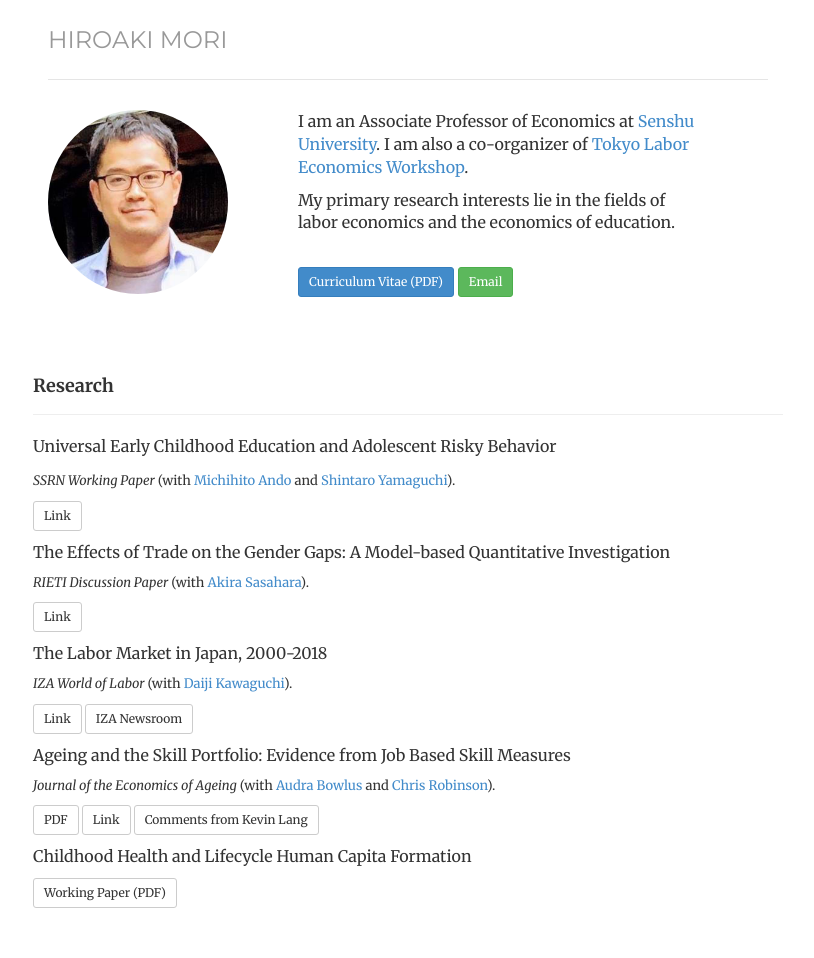
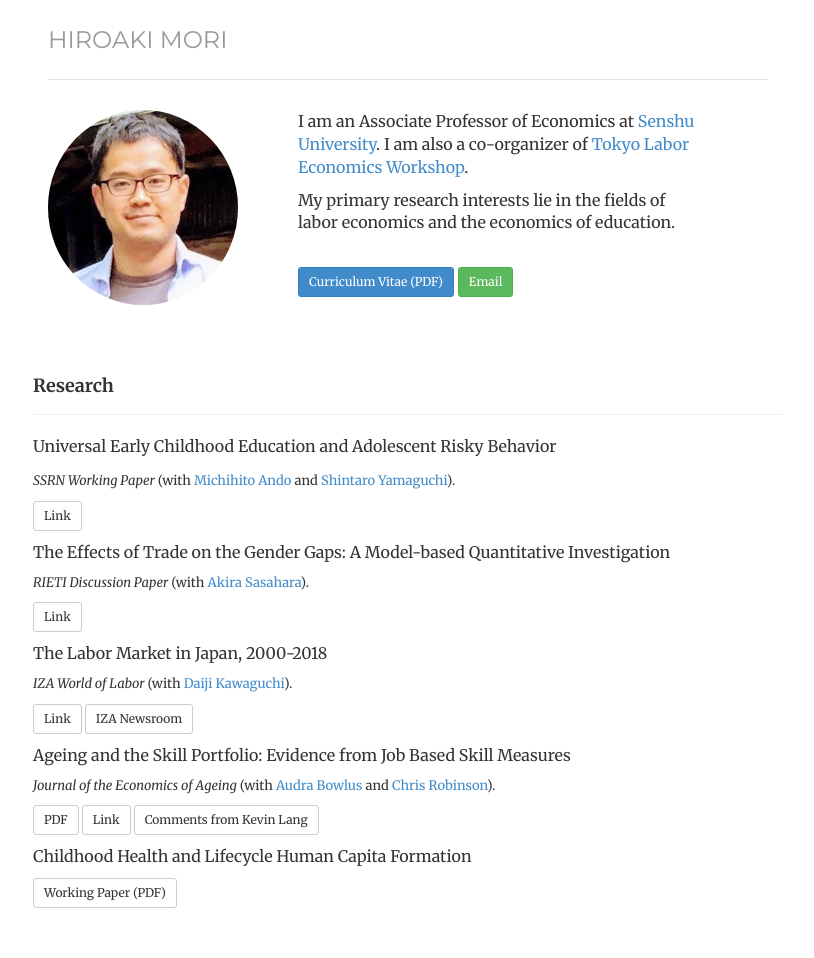
Before and after one commit to morihiroaki/morihiroaki.github.io, a Jekyll site: the page built from index.html, in a window 1280 px wide. Shown: the whole page, without its empty margins (232-1046 px from the left). Built offline with Jekyll 4.4.1, drawn with Linux system fonts in a browser that asks for light colours.

Commit message:
Update index.html

```diff
--- a/index.html
+++ b/index.html
@@ -10,7 +10,7 @@
 
 <div class="box text-center">
 <div class='col-sm-4 text-left'>
-<img  class="img-circle avatar" width="180" alt="Hiro Mori" src="files/portrait2.jpg">
+<img  class="img-circle avatar" width="190" alt="Hiro Mori" src="files/portrait2.jpg">
 </div>
 </div>
 
```
